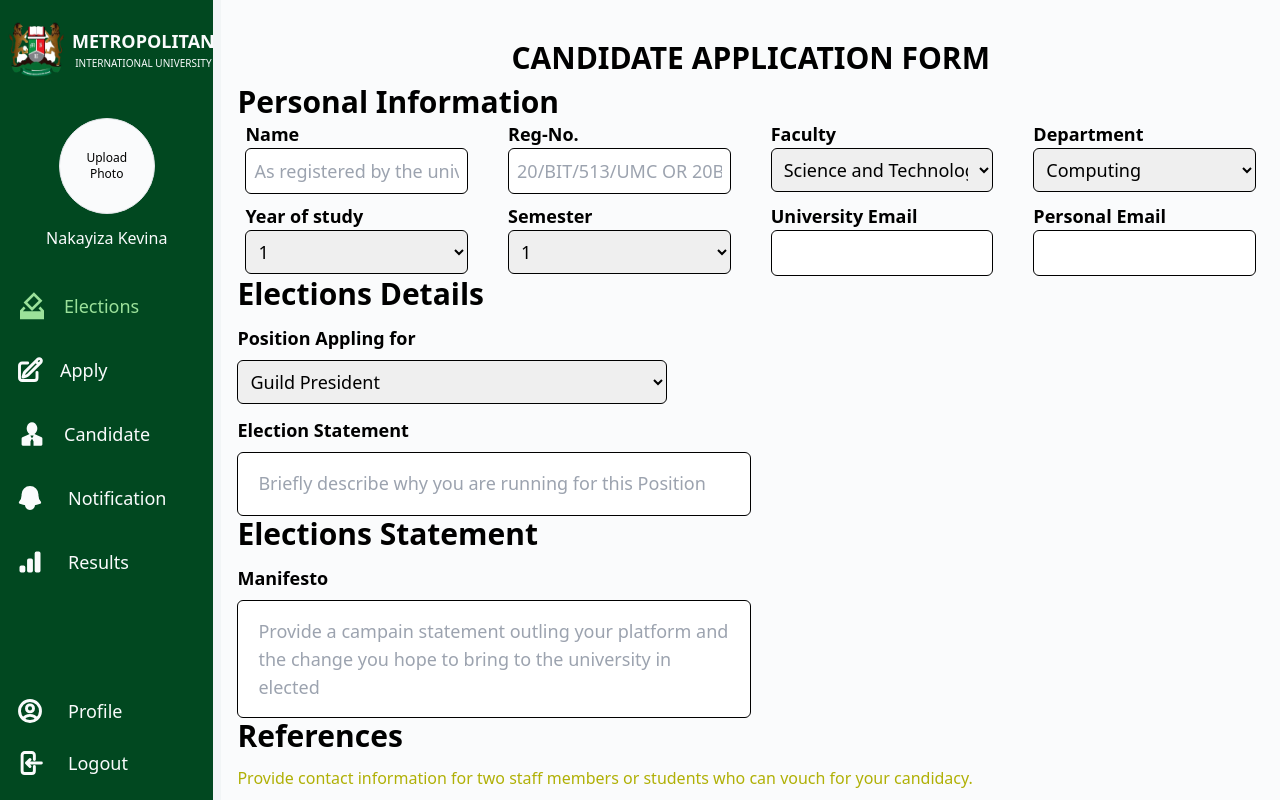
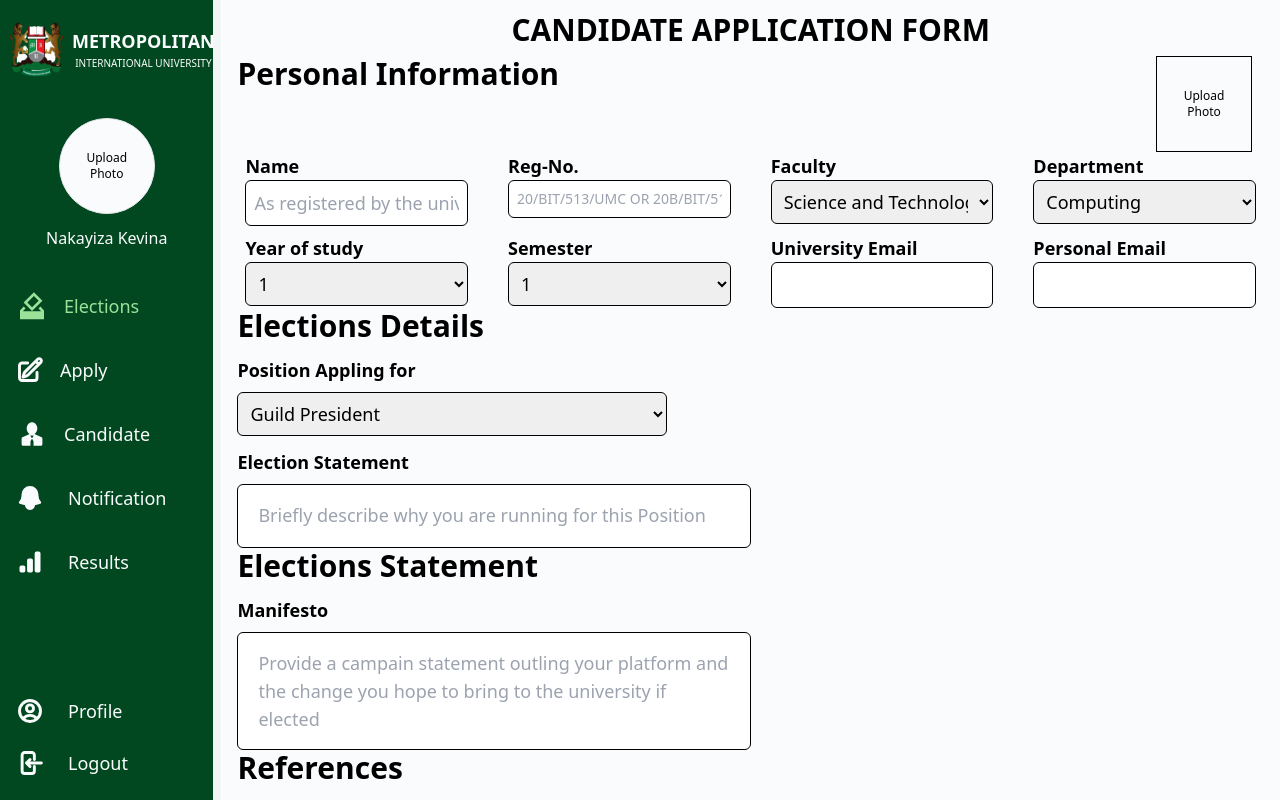
Before and after one commit to nakayizakevina/Final_year_project, a website: page E-voting/Form.html in a window 1280 px wide. Drawn offline with Linux system fonts and the light colour scheme.

Commit message:
have added the image flied

```diff
--- a/E-voting/Form.html
+++ b/E-voting/Form.html
@@ -400,15 +400,34 @@
         </main>
       </div>
 
-        <h3
-          class="text-xl font-semibold relative md:text-3xl md:font-bold md:mt-3 lg:mt-10"
+          <h3
+          class="text-lg font-semibold relative md:text-3xl md:font-bold md:mt-3 "
         >
           CANDIDATE APPLICATION FORM
         </h3>
+
+
+
         <div class="w-full h-full overflow-y-auto overflow-x-hidden ">
           <!--Personal information-->
           <div class="w-full flex flex-col ">
-            <h5 class="text-lg font-bold md:text-3xl">Personal Information</h5>
+            <div class="w-full flex justify-between">
+              <h5 class="text-lg font-bold md:text-3xl">Personal Information</h5>
+              <div
+             class="lg:flex lg:flex-col lg:gap-3 lg:justify-center lg:items-center lg:mr-3">
+              <label
+              for="Photo"
+              class="border border-Black-900 h-24 w-24 flex justify-center items-center cursor-pointer bg-Grey-100">
+              <input type="file" id="Photo" name="Photo" class="hidden" />
+              <span class="text-xs text-center"
+              >Upload <br />
+              Photo</span
+             >
+            </label>
+
+            </div>
+            </div>
+
             <div class=" flex flex-col md:grid md:grid-cols-2 lg:grid lg:grid-cols-4 gap-y-2 gap-x-10 w-full px-2">
               <div class=" w-full flex flex-col text-lg ">
                 <label class="font-semibold text-lg">Name</label>
@@ -416,7 +435,7 @@
               </div>
               <div class=" w-full flex flex-col  text-lg  ">
                 <label class="font-semibold text-lg" >Reg-No.</label>
-                <input class="w-full rounded-md px-2 py-2 cursor-pointer border border-Black-500 outline-Success-500  md:text-md" type="text" placeholder="20/BIT/513/UMC OR 20B/BIT/513/UMC">
+                <input class="w-full rounded-md px-2 py-2 cursor-pointer border border-Black-500 outline-Success-500  md:text-sm" type="text" placeholder="20/BIT/513/UMC OR 20B/BIT/513/UMC">
               </div>
               <div class="w-full flex flex-col  text-lg ">
                 <label  class="font-semibold lg:text-lg">Faculty</label>
@@ -509,7 +528,7 @@
 
               <div class=" w-full flex flex-col gap-2">
                 <label class="font-semibold text-lg">Manifesto</label>
-                <textarea class="w-full  text-lg align-top rounded-md px-5 py-4  cursor-pointer border border-Black-500 outline-Success-500 md:text-lg lg:w-6/12 resize-none" rows="3" type="text" name="" id="" placeholder="Provide a campain statement outling your platform and the change you hope to bring to the university in elected"></textarea>
+                <textarea class="w-full  text-lg align-top rounded-md px-5 py-4  cursor-pointer border border-Black-500 outline-Success-500 md:text-lg lg:w-6/12 resize-none" rows="3" type="text" name="" id="" placeholder="Provide a campain statement outling your platform and the change you hope to bring to the university if elected"></textarea>
               </div>
 
           </div>
```
Also changed, not shown: E-voting/output.css.
